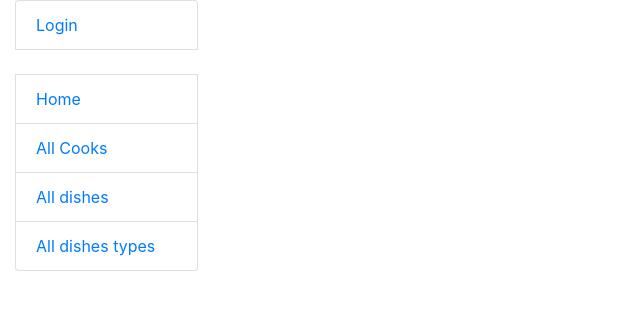
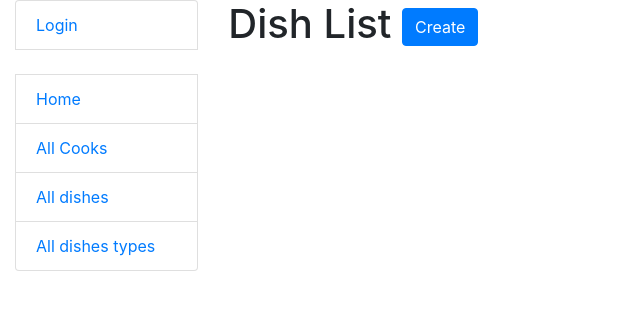
Before and after one commit to artemgrishko/restaurant-kitchen-service, a Django app: page /dishes/ in a window 1280 px wide. Shown: the top 310 px of the page, without its empty margins (0-640 px from the left). Run offline with Django 5.2, Linux system fonts and the light colour scheme; data that the repository does not hold is empty.

Commit message:
add button create to dish_list

```diff
--- a/templates/restaurant/dish_list.html
+++ b/templates/restaurant/dish_list.html
@@ -1,5 +1,11 @@
 {% extends "base.html" %}
 {% block content %}
+  <h1>
+    Dish List
+    <a href="{% url 'restaurant:dish-create' %}" class="btn btn-primary link-to-page">
+      Create
+    </a>
+  </h1>
   {% if dish_list %}
     <table class="table">
       <tr>
```
